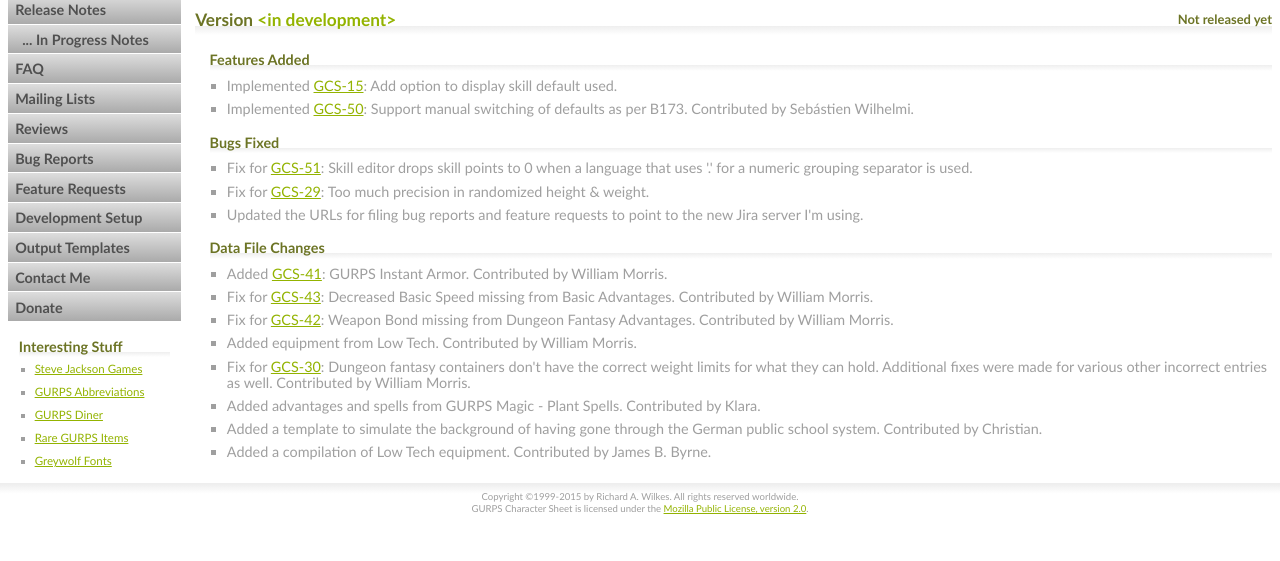
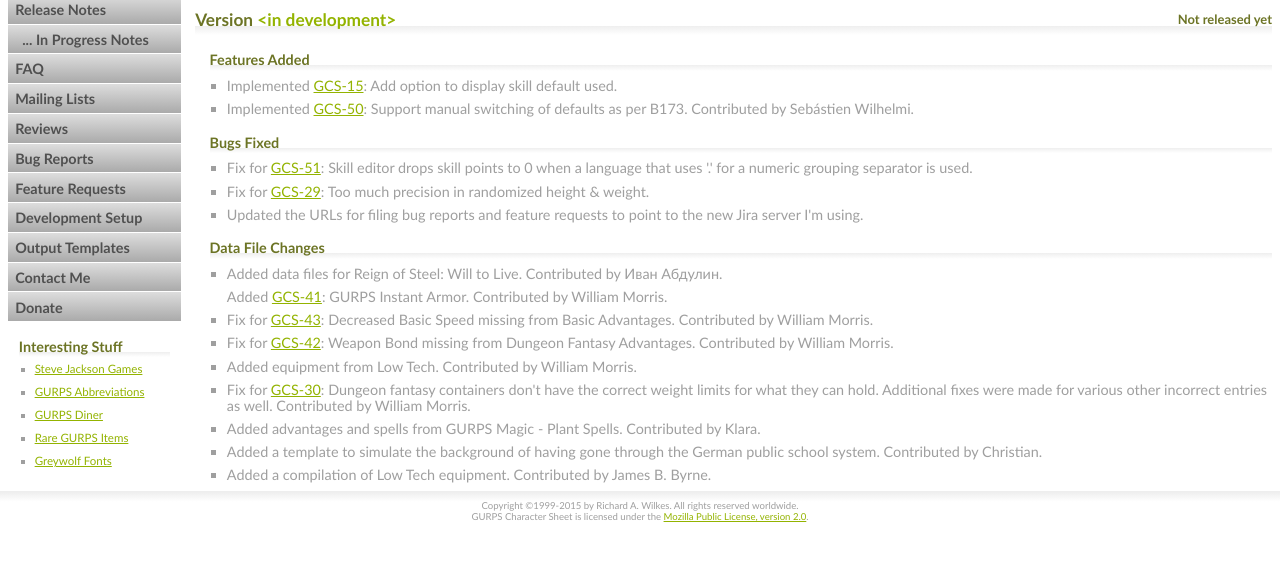
Before and after one commit to richardwilkes/gcs_web, a PHP site: page /in_progress_notes.php in a window 1280 px wide. Shown: the part 99-660 px from the top of the page. Run offline with PHP 8.4, Linux system fonts and the light colour scheme.

Commit message:
Note addition of Reign of Steel: Will to Live files.

```diff
--- a/in_progress_notes.php
+++ b/in_progress_notes.php
@@ -25,6 +25,7 @@
 					</ul>
 					<h3>Data File Changes</h3>
 					<ul>
+						<li>Added data files for Reign of Steel: Will to Live. Contributed by Иван Абдулин.</li
 						<li>Added <a href="https://gurpscharactersheet.atlassian.net/browse/GCS-41">GCS-41</a>: GURPS Instant Armor. Contributed by William Morris.</li>
 						<li>Fix for <a href="https://gurpscharactersheet.atlassian.net/browse/GCS-43">GCS-43</a>: Decreased Basic Speed missing from Basic Advantages. Contributed by William Morris.</li>
 						<li>Fix for <a href="https://gurpscharactersheet.atlassian.net/browse/GCS-42">GCS-42</a>: Weapon Bond missing from Dungeon Fantasy Advantages. Contributed by William Morris.</li>
```
